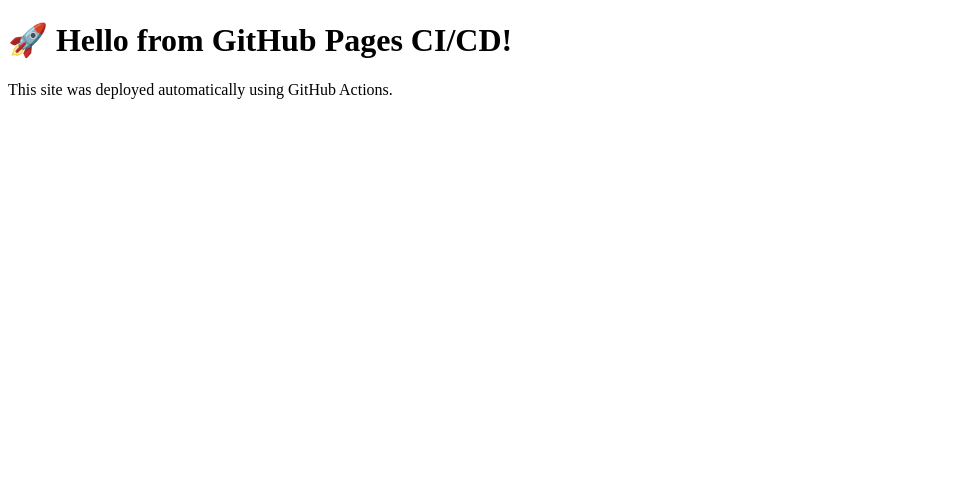
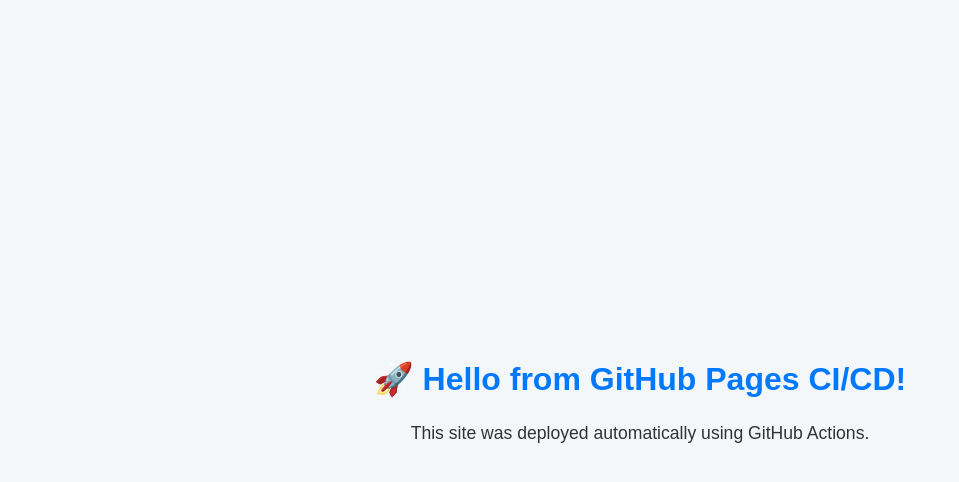
Before and after one commit to dauvannam1804/hello-github-actions, a plain HTML site: page index.html in a window 1280 px wide. Shown: the whole page, without its empty margins (0-959 px from the left). Drawn offline with Linux system fonts and the light colour scheme.

Commit message:
feat: center Hello GitHub Pages content using CSS flexbox

```diff
--- a/index.html
+++ b/index.html
@@ -1,9 +1,35 @@
 <!DOCTYPE html>
-<html>
+<html lang="en">
   <head>
     <meta charset="UTF-8" />
     <title>Hello GitHub Pages</title>
+    <style>
+      /* Căn giữa nội dung theo cả chiều ngang và dọc */
+      body {
+        height: 100vh; /* Chiều cao toàn màn hình */
+        margin: 0;
+        display: flex;
+        flex-direction: column;
+        justify-content: center; /* Căn giữa theo trục dọc */
+        align-items: center;     /* Căn giữa theo trục ngang */
+        font-family: Arial, sans-serif;
+        background: #f4f7fa;     /* Màu nền nhẹ */
+        color: #222;
+      }
+
+      h1 {
+        font-size: 2rem;
+        color: #0078ff;
+        margin-bottom: 0.5rem;
+      }
+
+      p {
+        font-size: 1.1rem;
+        color: #333;
+      }
+    </style>
   </head>
+
   <body>
     <h1>🚀 Hello from GitHub Pages CI/CD!</h1>
     <p>This site was deployed automatically using GitHub Actions.</p>
```
